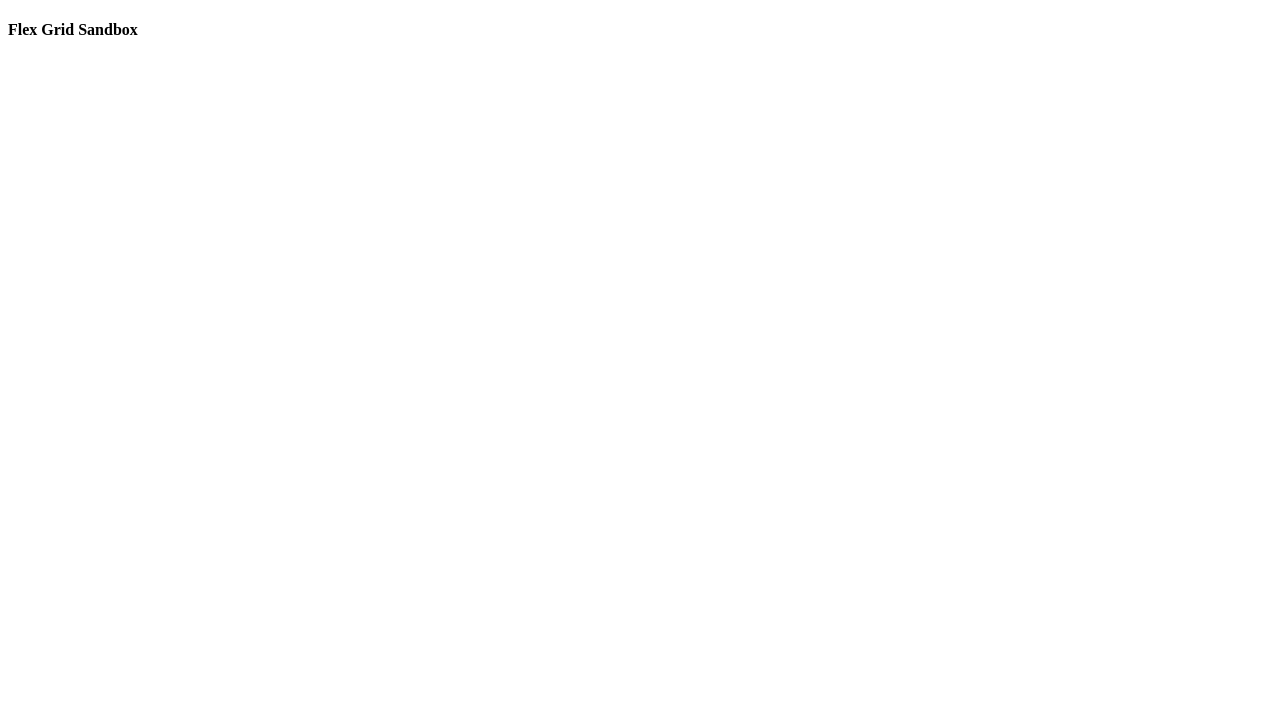
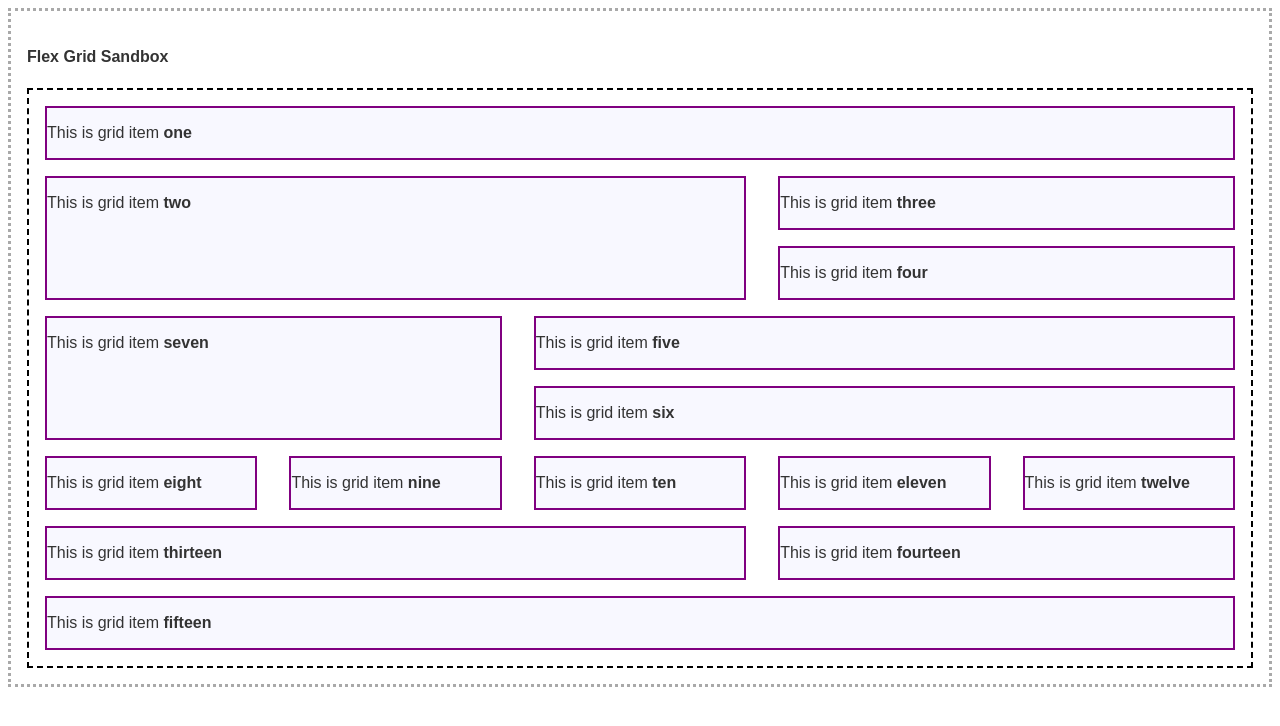
Before and after one commit to mipierc/flex-grid-sandbox, a plain HTML site: page index.html in a window 1280 px wide. Drawn offline with Linux system fonts and the light colour scheme.

Commit message:
setup basic sandbox with 15 grid items

```diff
--- a/index.html
+++ b/index.html
@@ -3,8 +3,56 @@
   <head>
     <meta charset="utf-8">
     <title>Flex Grid Sandbox</title>
+    <link rel="stylesheet" href="style.css">
   </head>
   <body>
     <h4>Flex Grid Sandbox</h4>
+    <section class = "grid-container">
+      <div class="grid-item one">
+        <p>This is grid item <strong>one</strong></p>
+      </div>
+      <div class="grid-item two">
+        <p>This is grid item <strong>two</strong></p>
+      </div>
+      <div class="grid-item three">
+        <p>This is grid item <strong>three</strong></p>
+      </div>
+      <div class="grid-item four">
+        <p>This is grid item <strong>four</strong></p>
+      </div>
+      <div class="grid-item five">
+        <p>This is grid item <strong>five</strong></p>
+      </div>
+      <div class="grid-item six">
+        <p>This is grid item <strong>six</strong></p>
+      </div>
+      <div class="grid-item seven">
+        <p>This is grid item <strong>seven</strong></p>
+      </div>
+      <div class="grid-item eight">
+        <p>This is grid item <strong>eight</strong></p>
+      </div>
+      <div class="grid-item nine">
+        <p>This is grid item <strong>nine</strong></p>
+      </div>
+      <div class="grid-item ten">
+        <p>This is grid item <strong>ten</strong></p>
+      </div>
+      <div class="grid-item eleven">
+        <p>This is grid item <strong>eleven</strong></p>
+      </div>
+      <div class="grid-item twelve">
+        <p>This is grid item <strong>twelve</strong></p>
+      </div>
+      <div class="grid-item thirteen">
+        <p>This is grid item <strong>thirteen</strong></p>
+      </div>
+      <div class="grid-item fourteen">
+        <p>This is grid item <strong>fourteen</strong></p>
+      </div>
+      <div class="grid-item fifteen">
+        <p>This is grid item <strong>fifteen</strong></p>
+      </div>
+    </section>
   </body>
 </html>
--- a/style.css
+++ b/style.css
@@ -1,3 +1,90 @@
 body{
+  font-family: 'Arial', sans-serif;
+  border: 3px dotted darkgrey;
+  padding: 1em;
+  color: #333;
+}
+
+.grid-container{
+  border: 2px dashed black;
+  padding: 1em;
+  display: grid;
+  grid-gap: 1em 2em;
+  grid-template-columns: repeat(5, 1fr);
+  grid-template-areas:
+                      "head head head head head"
+                      "headline1 headline1 headline1 headline2 headline2"
+                      "headline1 headline1 headline1 headline3 headline3"
+                      "wall wall headline4 headline4 headline4"
+                      "wall wall headline5 headline5 headline5"
+                      "story1 story2 story3 story4 story5"
+                      "close1 close1 close1 close2 close2"
+                      "foot foot foot foot foot"
 
 }
+
+.grid-item{
+  border: 2px solid purple;
+  background-color: #f8f8ff;
+}
+
+.one{
+  grid-area: head;
+}
+
+.two{
+  grid-area: headline1;
+}
+
+.three{
+  grid-area: headline2;
+}
+
+.four{
+  grid-area: headline3;
+}
+
+.five{
+  grid-area: headline4;
+}
+
+.six{
+  grid-area: headline5;
+}
+
+.seven{
+  grid-area: wall;
+}
+
+.eight{
+
+  grid-area: story1;
+}
+
+.nine{
+  grid-area: story2;
+}
+
+.ten{
+  grid-area: story3;
+}
+
+.eleven{
+  grid-area: story4;
+}
+
+.twelve{
+  grid-area: story5;
+}
+
+.thirteen{
+  grid-area: close1;
+}
+
+.fourteen{
+  grid-area: close2;
+}
+
+.fifteen{
+  grid-area: foot;
+}
```
